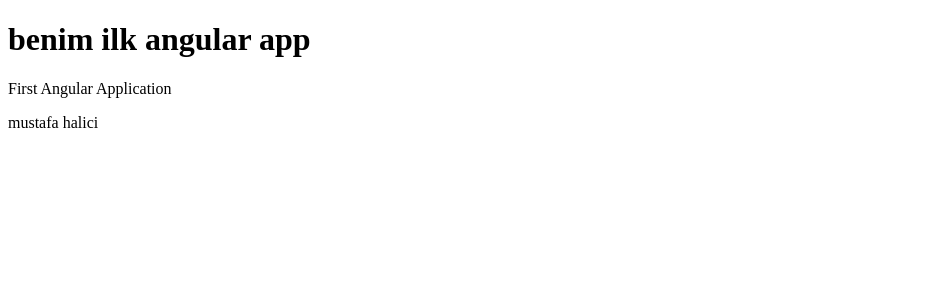
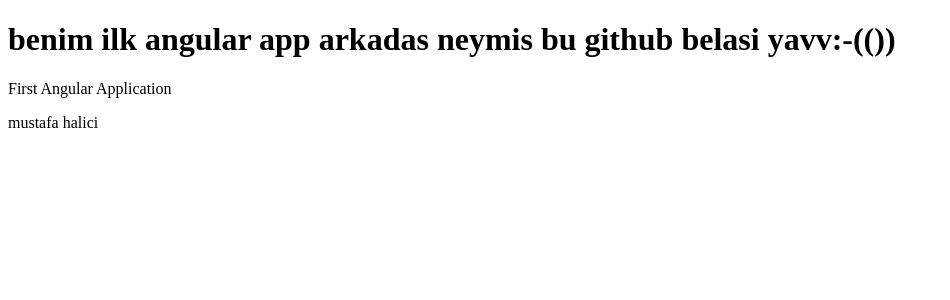
Before and after one commit to mstfhlc/first-angular-app, an Angular app: page / in a window 1280 px wide. Shown: the top 300 px of the page, without its empty margins (0-950 px from the left). Built offline with nearby package versions, Linux system fonts and the light colour scheme.

Commit message:
github belasi

```diff
--- a/src/app/app.component.html
+++ b/src/app/app.component.html
@@ -1,4 +1,6 @@
-<h1>benim ilk angular app</h1>
+<h1>benim ilk angular app
+  arkadas neymis bu github belasi yavv:-(())
+</h1>
 
 <p>
   {{title}}
```
